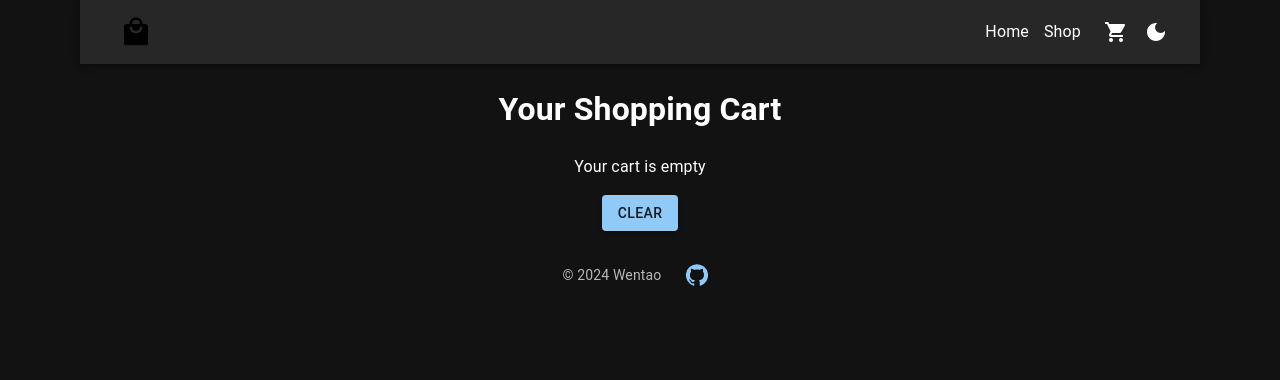
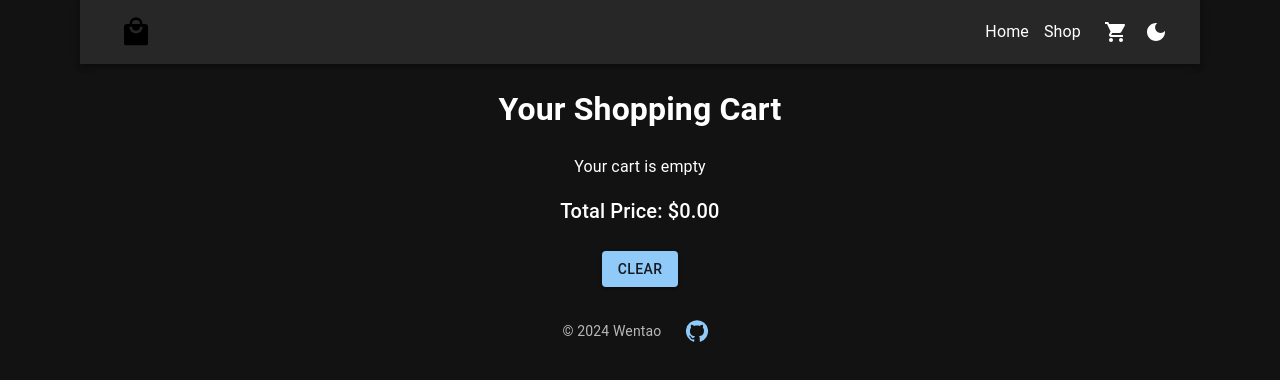
Before and after one commit to Hwent/shoppingCart, a React (Vite) app: page /cart in a window 1280 px wide. Shown: the top 380 px of the page. Built offline with nearby package versions, Linux system fonts and the light colour scheme.

Commit message:
Add Total amount to CartPage

```diff
--- a/src/pages/CartPage.jsx
+++ b/src/pages/CartPage.jsx
@@ -10,6 +10,7 @@ import {
   Button,
   Box,
   IconButton,
+  Typography,
 } from "@mui/material";
 import { Add as AddIcon, Remove as RemoveIcon } from "@mui/icons-material";
 
@@ -30,6 +31,10 @@ export default function CartPage() {
     setLoading(false);
     window.dispatchEvent(new Event("cartUpdated"));
   };
+  const totalPrice = cart.reduce(
+    (total, product) => total + product.price * product.amount,
+    0
+  );
 
   return (
     <div>
@@ -104,6 +109,10 @@ export default function CartPage() {
           ))}
         </List>
       )}
+      <Typography variant="h6">
+        Total Price: ${totalPrice.toFixed(2)}
+      </Typography>
+      <br />
       <Button
         variant="contained"
         color="primary"
```
